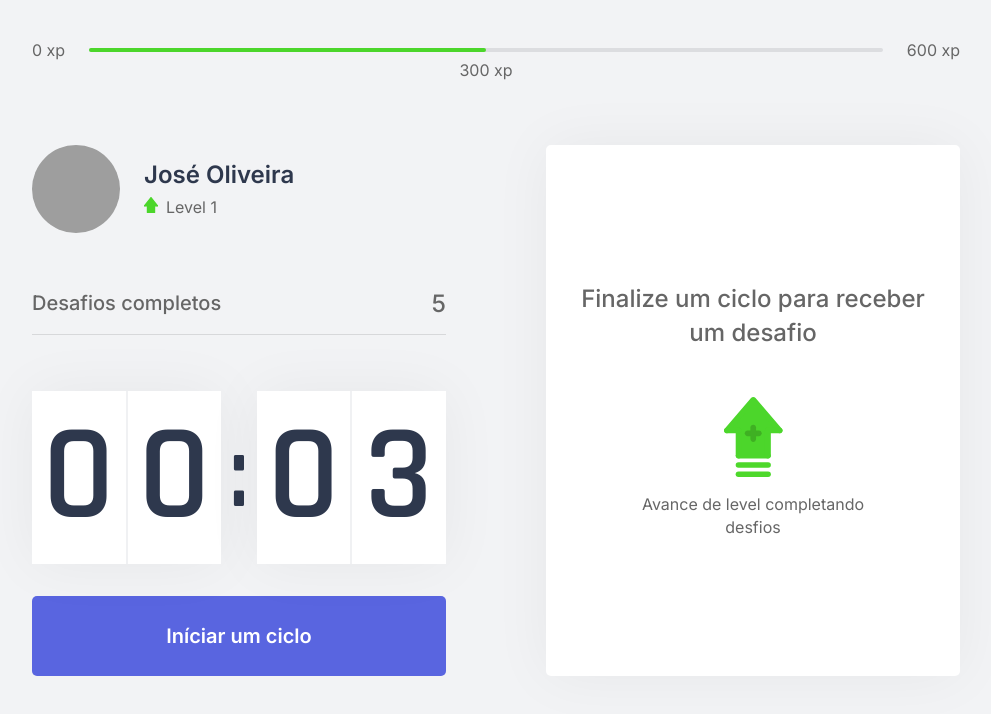
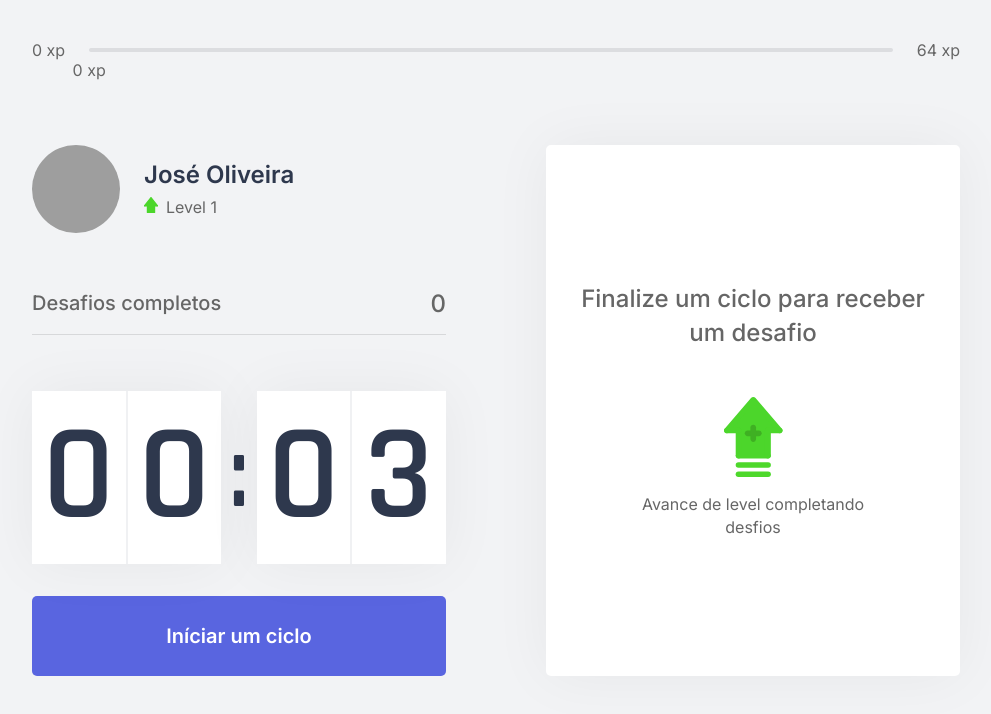
Before and after one commit to Olliveer/moveit-next, a Next.js app: page / in a window 1280 px wide. Shown: the top 714 px of the page, without its empty margins (144-1135 px from the left). Built offline with nearby package versions, Linux system fonts and the light colour scheme; grey boxes are pictures that could not be loaded.

Commit message:
reset challenge and expericne bar

```diff
--- a/src/components/ChallengeBox.tsx
+++ b/src/components/ChallengeBox.tsx
@@ -5,7 +5,7 @@
 import styles from '../styles/components/ChallengeBox.module.css';
 
 export function ChallangeBox() {
-   const { activeChallenge } = useContext(ChallengesContext);
+   const { activeChallenge, resetChallenge } = useContext(ChallengesContext);
 
    return (
       <div className={styles.challengeBoxContainer}>
@@ -24,7 +24,7 @@
                      <button
                         type="button"
                         className={styles.challengeFailedButton}
-                     // onClick={}
+                        onClick={resetChallenge}
                      >
                         Falhei
                         </button>
--- a/src/components/CompleteChallanges.tsx
+++ b/src/components/CompleteChallanges.tsx
@@ -1,10 +1,14 @@
+import { useContext } from 'react';
+import { ChallengesContext } from '../contexts/ChallengesContext';
 import styles from '../styles/components/CompleteChallanges.module.css';
 
 export function CompleteChallanges() {
+    const { challengesCompleted } = useContext(ChallengesContext);
+
     return (
         <div className={styles.completeChallangesContainer}>
             <span>Desafios completos</span>
-            <span>5</span>
+            <span>{challengesCompleted}</span>
         </div>
     );
 }
--- a/src/components/ExperienceBar.tsx
+++ b/src/components/ExperienceBar.tsx
@@ -1,17 +1,23 @@
+import { useContext } from 'react';
+import { ChallengesContext } from '../contexts/ChallengesContext';
 import styles from '../styles/components/ExperienceBbar.module.css';
 
 export function ExperienceBar() {
+    const { currentExperience, experienceToNextLevel } = useContext(ChallengesContext);
+
+    const percetToNextLevel = Math.round((currentExperience * 100)) / experienceToNextLevel;
+
     return (
         <header className={styles.experienceBar}>
             <span>0 xp</span>
             <div>
-                <div style={{ width: '50%' }} />
+                <div style={{ width: `${percetToNextLevel}` }} />
 
-                <span className={styles.currentExperience} style={{ left: '50%' }}>
-                    300 xp
+                <span className={styles.currentExperience} style={{ left: `${percetToNextLevel}` }}>
+                    {currentExperience} xp
                 </span>
             </div>
-            <span>600 xp</span>
+            <span>{experienceToNextLevel} xp</span>
         </header>
     )
 };
--- a/src/contexts/ChallengesContext.tsx
+++ b/src/contexts/ChallengesContext.tsx
@@ -12,8 +12,10 @@
     currentExperience: number;
     challengesCompleted: number;
     activeChallenge: Challenge;
+    experienceToNextLevel: number;
     levelUp: () => void;
     startNewChallenge: () => void;
+    resetChallenge: () => void;
 }
 
 interface ChallengesProviderProps {
@@ -27,6 +29,7 @@
     const [currentExperience, setCurrentExperience] = useState(0);
     const [challengesCompleted, setChallengesCompleted] = useState(0);
     const [activeChallenge, setActiveChallenge] = useState(null);
+    const experienceToNextLevel = Math.pow((level + 1) * 4, 2)
 
     function levelUp() {
         setLevel(level + 1);
@@ -39,6 +42,10 @@
         setActiveChallenge(challenge);
     }
 
+    function resetChallenge() {
+        setActiveChallenge(null);
+    }
+
     return (
         <ChallengesContext.Provider value={
             {
@@ -47,7 +54,9 @@
                 challengesCompleted,
                 levelUp,
                 startNewChallenge,
-                activeChallenge
+                activeChallenge,
+                resetChallenge,
+                experienceToNextLevel,
             }}>
             {children}
         </ChallengesContext.Provider>
```
